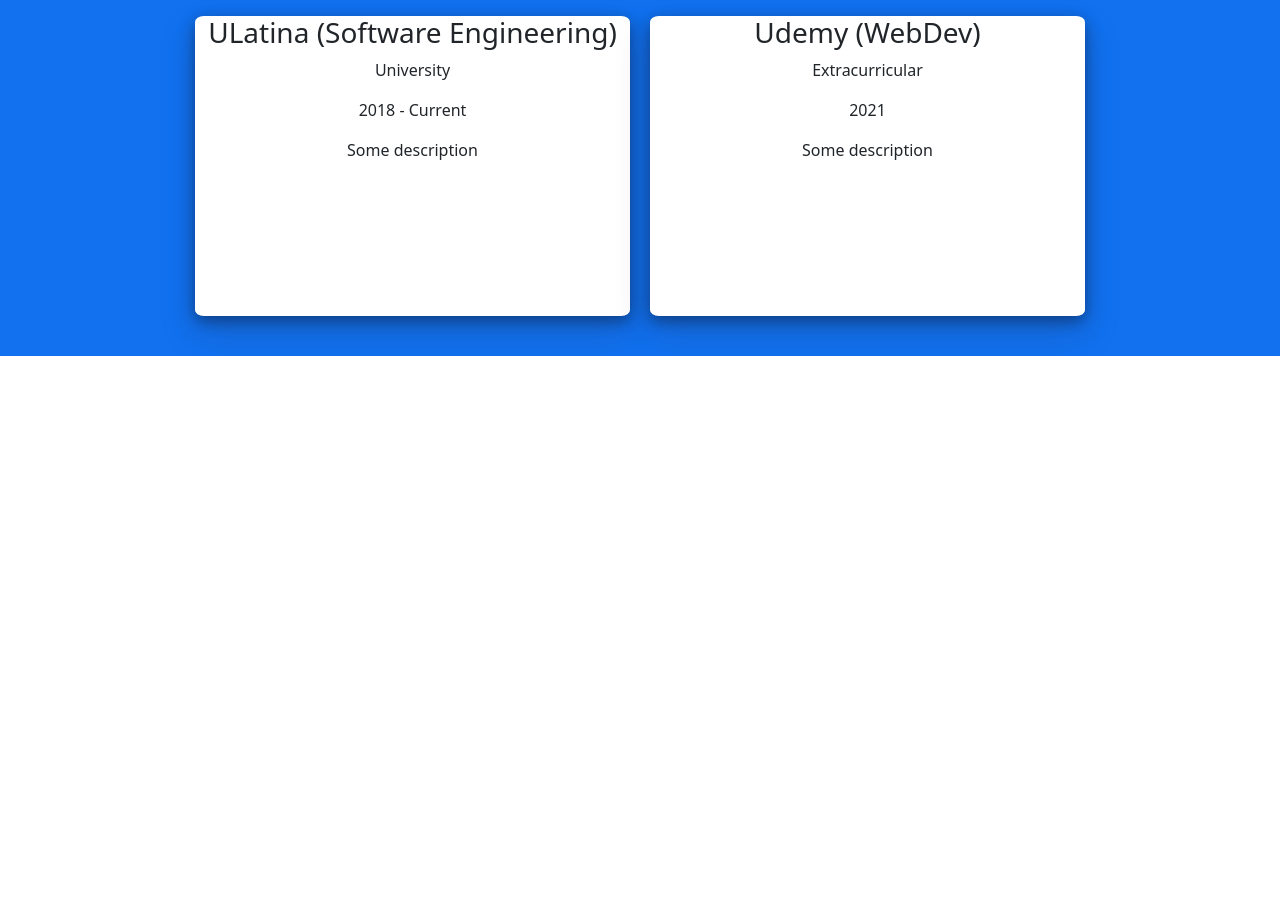
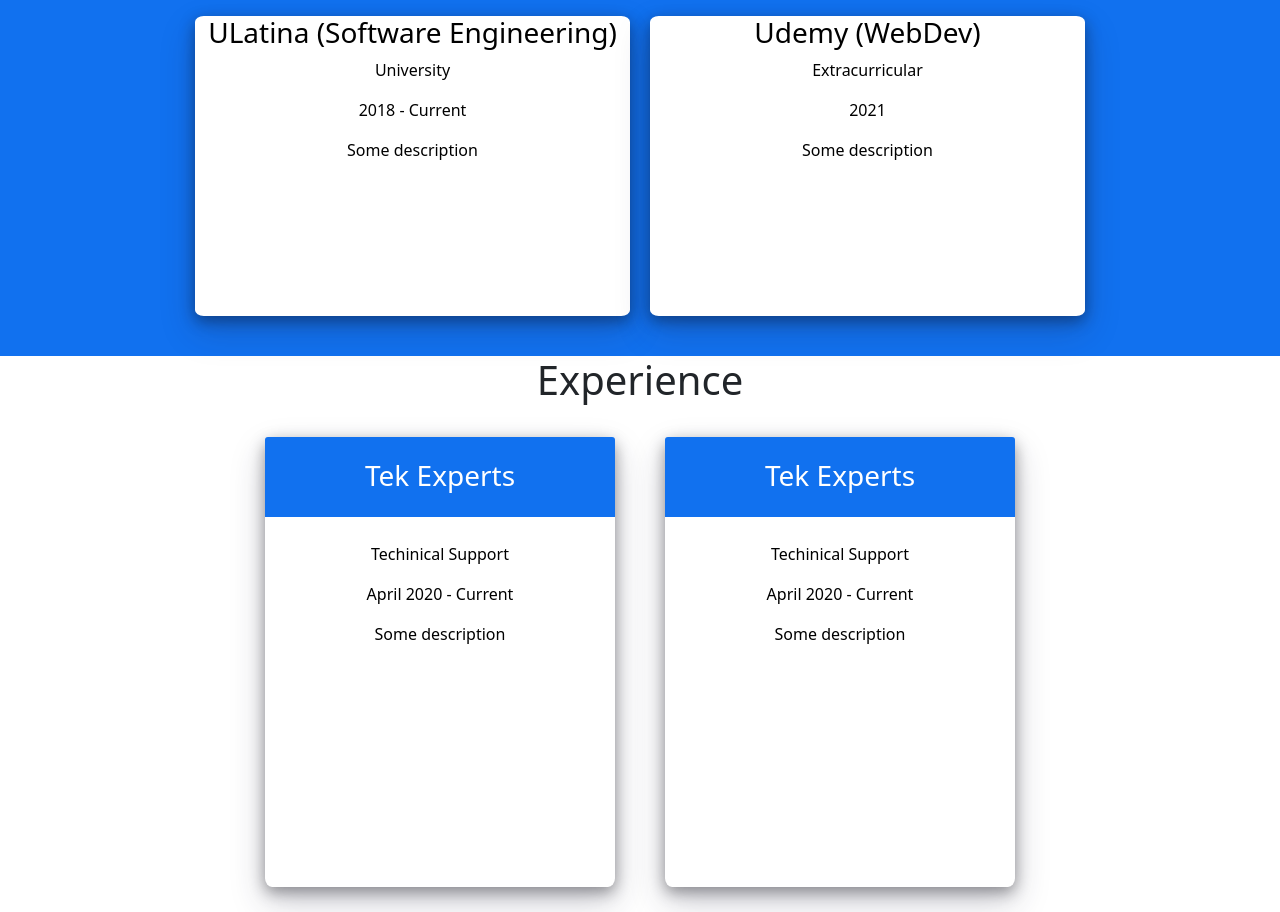
Before and after one commit to Davalf99/Portfolio, a React (Create React App) app in the folder portfolio/: page / in a window 1280 px wide. Shown: the part 900-1812 px from the top of the page. Before the commit the page ends 1256 px from the top, so only its background shows below. Built offline with nearby package versions, Linux system fonts and the light colour scheme.

Commit message:
Added experience section

```diff
--- a/portfolio/src/App.tsx
+++ b/portfolio/src/App.tsx
@@ -4,6 +4,7 @@
 import Header from'./Components/header'
 import Skills from './Components/skills';
 import Education from './Components/education';
+import Experience from './Components/experience';
 
 function App() {
   return (
@@ -11,6 +12,7 @@
       <Header name={information.name} description={information.description} gitHubLink={information.gitHub} linkedInLink={information.linkedIn}/>
       <Skills skillDescription={information.skills}/>
       <Education education={information.education} />
+      <Experience experience={information.experience}/>
     </div>
   );
 }
--- /dev/null
+++ b/portfolio/src/Components/experience.tsx
@@ -0,0 +1,31 @@
+import React, { FC } from 'react';
+
+interface ExperienceElements {
+    experience: Array<any>
+}
+
+const Experience: FC<ExperienceElements> = (props) => {
+    return (
+        <div>
+            <h1 className='center'>Experience</h1>
+            <div className='container'>
+                <div className='row'>
+                    {props.experience.map((experience) => {
+                        return (
+                            <div className='experienceCard'>
+                                <div className='companyName'>
+                                    <h3>{experience.company}</h3>
+                                </div>
+                                <p>{experience.position}</p>
+                                <p>{experience.duration}</p>
+                                <p>{experience.description}</p>
+                            </div>
+                        )
+                    })}
+                </div>
+            </div>
+        </div>
+    )
+}
+
+export default Experience;
--- a/portfolio/src/information.json
+++ b/portfolio/src/information.json
@@ -13,13 +13,27 @@
             "name": "ULatina (Software Engineering)",
             "type": "University",
             "duration": "2018 - Current",
-            "description" : "Some description"
+            "description": "Some description"
         },
         {
             "name": "Udemy (WebDev)",
             "type": "Extracurricular",
             "duration": "2021",
-            "description" : "Some description"
+            "description": "Some description"
+        }
+    ],
+    "experience": [
+        {
+            "company": "Tek Experts",
+            "position": "Techinical Support",
+            "duration": "April 2020 - Current",
+            "description": "Some description"
+        },
+        {
+            "company": "Tek Experts",
+            "position": "Techinical Support",
+            "duration": "April 2020 - Current",
+            "description": "Some description"
         }
     ]
 }
--- a/portfolio/src/styles.css
+++ b/portfolio/src/styles.css
@@ -81,9 +81,11 @@
 #education{
     background-color: #1171ef;
     padding: 30px 0;
+    color: white;
 }
 
 .educationCard{
+    color: black;
     background-color: white;
     width: 435px;
     height: 300px;
@@ -92,3 +94,29 @@
     box-shadow: 0 15px 35px rgba(38, 38, 70, 0.219),0 5px 15px rgba(0, 0, 0, 0.384)!important;
     margin: 10px;
 }
+
+/* .experience */
+
+.experienceCard{
+    color: black;
+    background-color: white;
+    width: 350px;
+    height: 450px;
+    border-radius: 2%;
+    text-align: center;
+    box-shadow: 0 15px 35px rgba(38, 38, 70, 0.219),0 5px 15px rgba(0, 0, 0, 0.384)!important;
+    margin: 25px;
+    padding: 0;
+}
+
+.companyName{
+    color: white;
+    background-color: #1171ef;
+    width: 100%;
+    height: 80px;
+    border-radius: calc(.25rem - .0625rem) calc(.25rem - .0625rem) 0 0;
+    padding: 22px;
+    margin-bottom: 25px;
+}
+
+/* projects */
```
